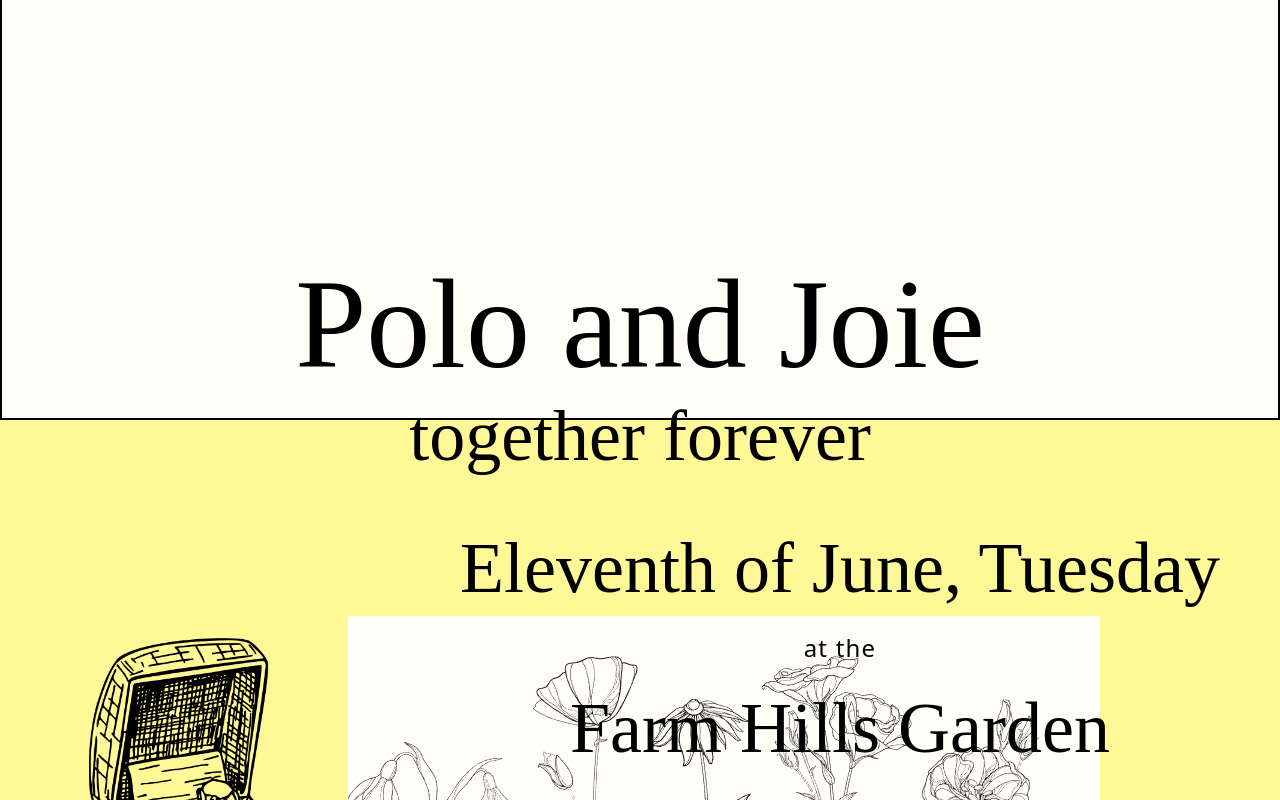
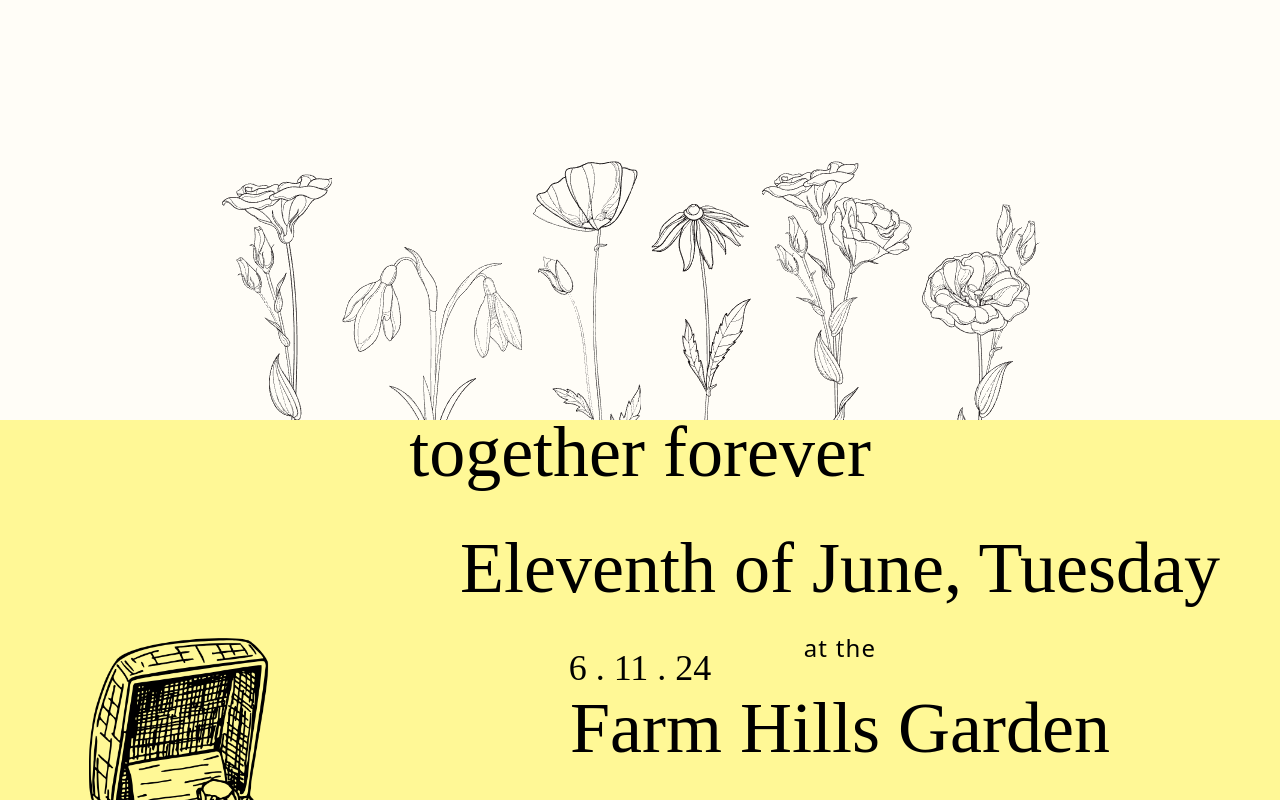
Before and after one commit to jigolaurito93/PoAndJoWedding, a React (Vite) app: page / in a window 1280 px wide. Shown: the part 380-1180 px from the top of the page. Built offline with nearby package versions, Linux system fonts and the light colour scheme; a web font is replaced by a local one.

Commit message:
second hero text adjustment

```diff
--- a/src/components/LandingHero.jsx
+++ b/src/components/LandingHero.jsx
@@ -3,14 +3,16 @@ import flowers from "../assets/flowers.png";
 
 function LandingHero() {
   return (
-    <div className="w-full h-screen border-2 border-black" id="heroContainer">
-      <div className="flex flex-col justify-center items-center px-3 pt-[50%]">
+    <div className="w-full h-screen" id="heroContainer">
+      <div className="flex flex-col justify-center items-center px-3 pt-[50%] gap-4">
         <h1 className="text-6xl md:text-8xl lg:text-9xl">Polo and Joie</h1>
         <h2 className="text-5xl mt-3 mb-36 md:text-6xl lg:text-7xl">
           together forever
         </h2>
-        <img src={flowers} alt="" />
-        <h1></h1>
+        <h2 className="text-4xl">
+          6 <span>.</span> 11 <span>.</span> 24
+        </h2>
+        <img src={flowers} alt="" className="absolute bottom-0" />
       </div>
     </div>
   );
```
